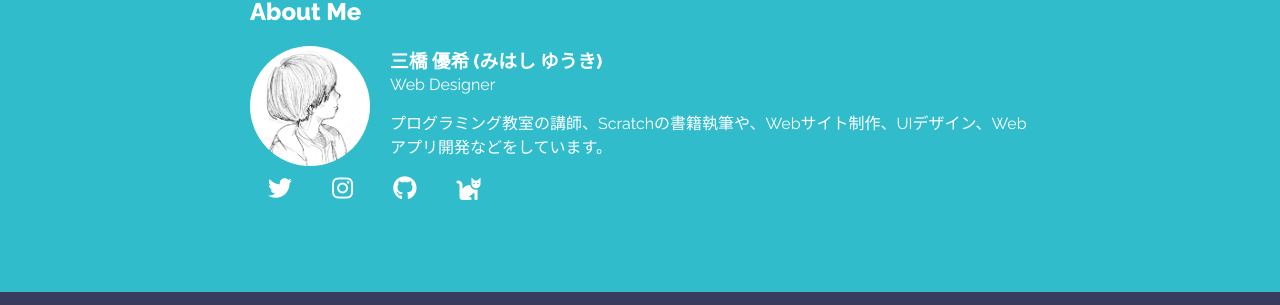
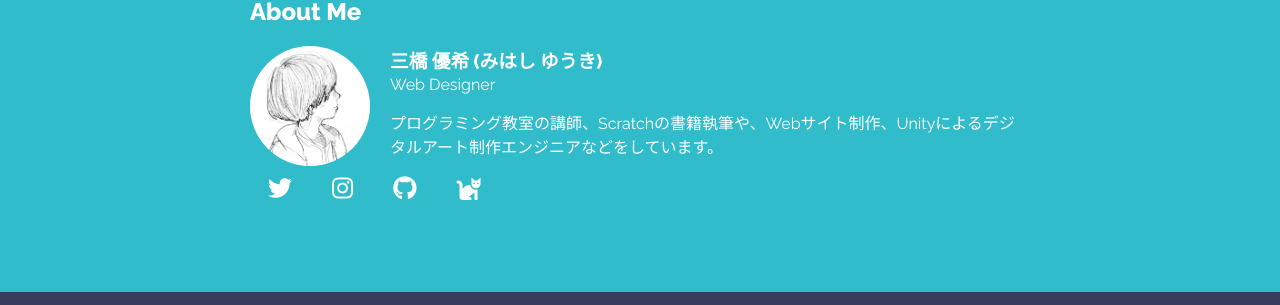
Before and after one commit to madoreenu/yuki384.github.io, a Jekyll site: the page built from _posts/2019-04-23-welcome-to-jekyll.markdown, in a window 1280 px wide. Shown: the part 1121-1426 px from the top of the page. Built offline with Jekyll 4.4.1, drawn with Linux system fonts in a browser that asks for light colours; nearby versions of some CDN libraries; some web fonts are replaced.

Commit message:
Update wording about me

```diff
--- a/_layouts/post.html
+++ b/_layouts/post.html
@@ -25,7 +25,7 @@ layout: default
   <img src="{{site.url}}/img/icon.jpg" alt="" class="profile-img">
   <h3>三橋 優希 (みはし ゆうき)</h3>
   <span>Web Designer</span>
-  <p>プログラミング教室の講師、Scratchの書籍執筆や、Webサイト制作、UIデザイン、Webアプリ開発などをしています。</p>
+  <p>プログラミング教室の講師、Scratchの書籍執筆や、Webサイト制作、Unityによるデジタルアート制作エンジニアなどをしています。</p>
   <div class="sns">
     <a href="https://twitter.com/{{site.twitter_username}}"><i class="fab fa-twitter"></i></a>
     <a href="https://www.instagram.com/yukimihashi/"><i class="fab fa-instagram"></i></a>
```
